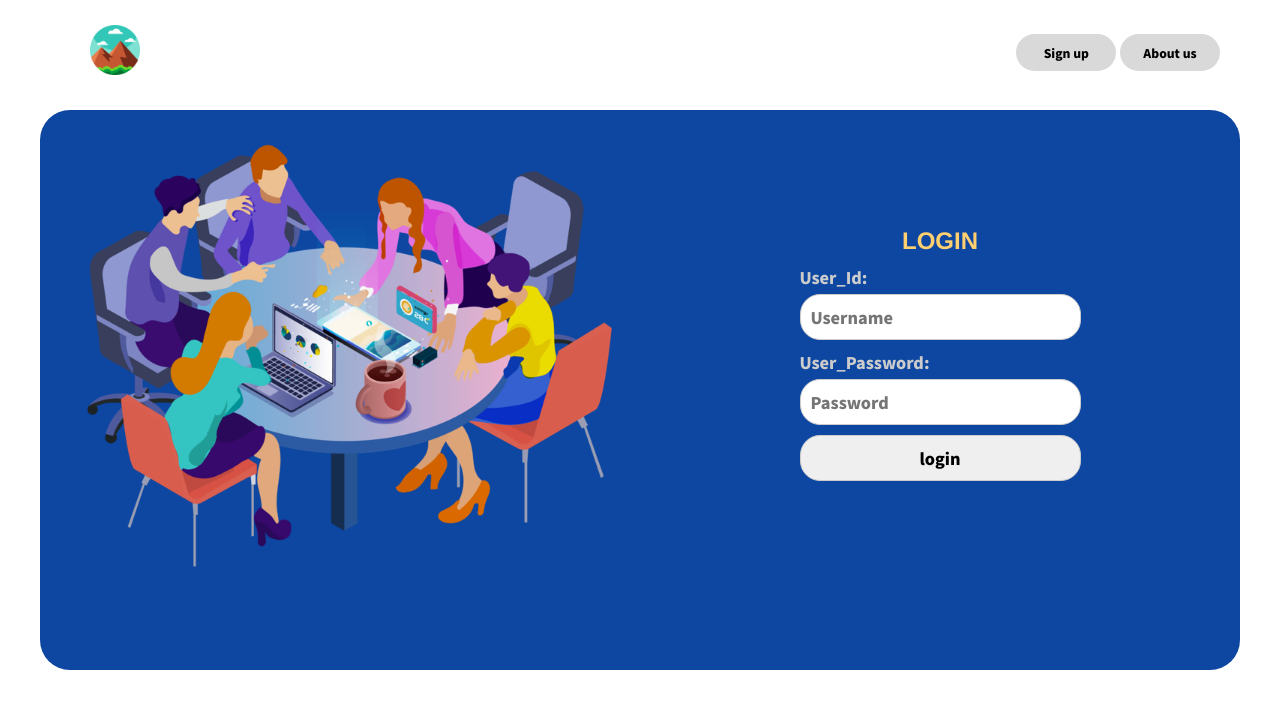
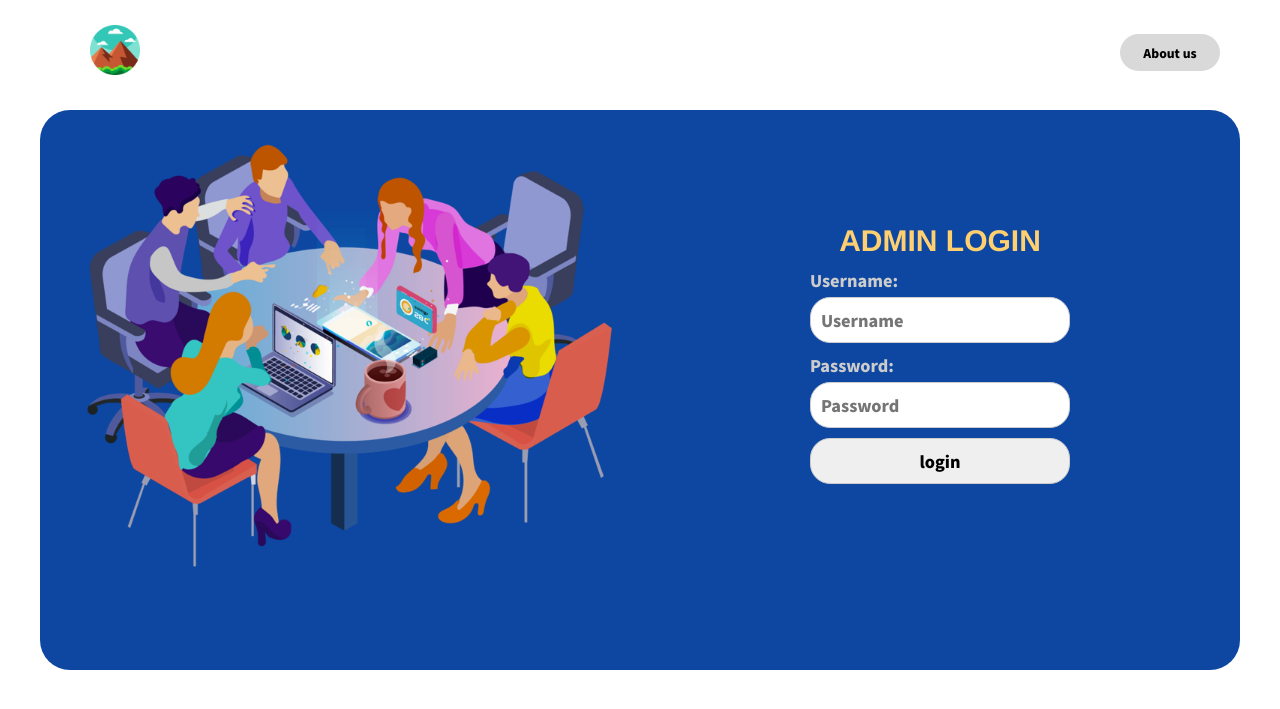
Before and after one commit to Xiran23/TMS, a PHP site: page /login.php in a window 1280 px wide. Shown: the top 709 px of the page. Run offline with PHP 8.4, Linux system fonts and the light colour scheme.

Commit message:
login form
vayo holaa

```diff
--- a/login.php
+++ b/login.php
@@ -1,13 +1,12 @@
 <?php
 include('config/db.php');
 session_start();
-  $invalidpassword = '' ;
-  $invaliduser     = ''  ;
-if(!isset($_SESSION['username'])){
+$invalidpassword = '';
+$invaliduser     = '';
+if (!isset($_SESSION['username'])) {
 
 
-  if (isset($_POST['submit']))
-  {
+  if (isset($_POST['submit'])) {
     $username = $_POST['username'];
     $password = $_POST['password'];
 
@@ -28,18 +27,17 @@
         $id  = $user['id'];
         if ($role == 1) {
 
-          $_SESSION['username']=$username;
-          $_SESSION['password']=$password;
-          $_SESSION['role']=$role;
-          $_SESSION['id']=$id;
+          $_SESSION['username'] = $username;
+          $_SESSION['password'] = $password;
+          $_SESSION['role'] = $role;
+          $_SESSION['id'] = $id;
 
           header("Location:dashboard.php");
-
         } else if ($role == 2) {
-          $_SESSION['username']=$username;
-          $_SESSION['password']=$password;
-          $_SESSION['role']=$role;
-          $_SESSION['id']=$id;
+          $_SESSION['username'] = $username;
+          $_SESSION['password'] = $password;
+          $_SESSION['role'] = $role;
+          $_SESSION['id'] = $id;
 
           header("Location:dashboard.php");
 
@@ -48,36 +46,30 @@
 
           // echo "manager";
         } else {
-          $_SESSION['username']=$username;
-          $_SESSION['password']=$password;
-          $_SESSION['role']=$role;
-          $_SESSION['id']=$id;
+          $_SESSION['username'] = $username;
+          $_SESSION['password'] = $password;
+          $_SESSION['role'] = $role;
+          $_SESSION['id'] = $id;
 
           header("Location:dashboard.php");
         }
-      }
-
-      else {
+      } else {
 
         // echo 'password doesnot match';
-        $invalidpassword = 'invalid password' ;
+        $invalidpassword = 'invalid password';
       }
 
       // echo $wrong_passowrd;
     } else {
       // echo "user doesnot match";
-      $invaliduser     = 'invalid user'  ;
-
+      $invaliduser     = 'invalid user';
     }
   }
-
-
-}else{
+} else {
   header("Location:dashboard.php");
-
 }
 
-  ?>
+?>
 <!DOCTYPE html>
 <html lang="en">
 
@@ -101,7 +93,7 @@
       </ul>
 
       <div class="right-part-nav">
-        <button class="btn">Sign up</button>
+        <!-- <button class="btn">Sign up</button> -->
 
         <button class="btn">About us</button>
       </div>
@@ -116,32 +108,25 @@
         <div class="main-right">
 
 
-          <form method="POST" >
-            <h2>LOGIN</h2>
+          <form method="POST" class="login-form">
+            <h1> ADMIN LOGIN</h1>
             <div class="input-group">
-              <label for="username">User_Id:</label>
+              <label for="username">Username:</label>
               <input type="text" id="username" name="username" required placeholder="Username" />
-              <!-- if username is wrong  -->
-              <span><?php echo $invaliduser; ?></span>
-              <span class="p-viewer">
-                <i class="fa fa-eye" aria-hidden="true"></i>
-              </span>
+              <!-- Error message for invalid username -->
+              <span class="error"><?php echo $invaliduser; ?></span>
+
             </div>
             <div class="input-group">
-              <label for="password">User_Password:</label>
+              <label for="password">Password:</label>
               <input type="password" id="password" name="password" required placeholder="Password" />
-              <span><?php echo  $invalidpassword; ?></span>
+              <!-- Error message for invalid password -->
+              <span class="error"><?php echo  $invalidpassword; ?></span>
             </div>
             <div class="input-group">
               <input type="submit" name="submit" class="submit" value="login">
             </div>
           </form>
-
-
-
-
-
-
 
         </div>
       </div>
--- a/style.css
+++ b/style.css
@@ -80,7 +80,7 @@
   width: 50%;
   display: flex;
   justify-content: center;
-  /* align-self: flex-end; */
+
   margin-top: 50px;
 }
 
@@ -97,16 +97,17 @@
   padding: 20px;
 }
 
-h2 {
+h1 {
   text-align: center;
   margin-bottom: 10px;
   font-family: "Franklin Gothic Medium", "Arial Narrow", Arial, sans-serif;
   color: #ffcf70;
+  font-size: 30px;
 }
-
+/*
 .input-group {
-  margin-bottom: 10px;
-}
+  margin-bottom: 15px;
+} */
 
 .input-group label {
   display: block;
@@ -120,8 +121,32 @@
   border-radius: 20px;
   font-size: 16px;
 }
+
+/* ************** */
+
+.error {
+  display: block;
+  color: red;
+  font-size: 14px;
+  margin-top: 5px;
+}
+
+.input-group {
+  margin-bottom: 10px;
+}
+
+.login-form {
+  padding: 20px;
+}
+
+/* ************** */
+
 label {
   color: #ccc;
+}
+
+.main-right form {
+  width: 300px;
 }
 
 .input-group button {
@@ -134,7 +159,6 @@
   border-radius: 15px;
   font-size: 15px;
   cursor: pointer;
-  /* font-size: 11px; */
 }
 
 .input-group button:hover {
```
